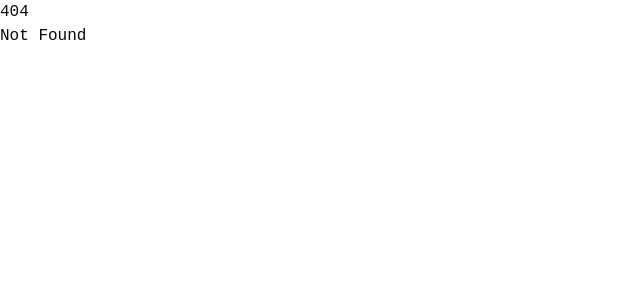
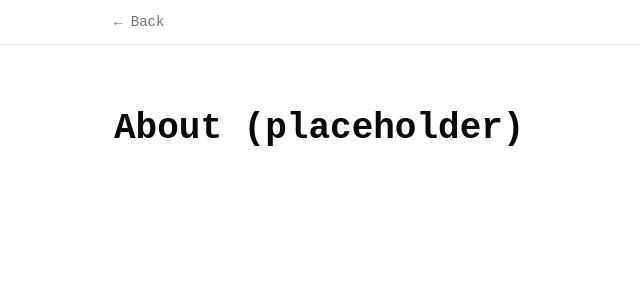
Before and after one commit to bbtgnn/logo-bettona, a SvelteKit app: page /about in a window 1280 px wide. Before the commit this address had no page. Shown: the top 300 px of the page, without its empty margins (0-640 px from the left). Built offline with nearby package versions, Linux system fonts and the light colour scheme.

Commit message:
feat(about): scaffold /about route with placeholder content

```diff
--- /dev/null
+++ b/src/routes/about/+page.svelte
@@ -0,0 +1,15 @@
+<svelte:head><title>About — logo-bettona</title></svelte:head>
+
+<div class="min-h-screen w-full bg-background text-foreground">
+	<header class="border-b">
+		<div class="mx-auto flex max-w-[1100px] items-center px-6 py-3">
+			<a href="/" class="text-sm text-muted-foreground hover:text-foreground" data-testid="about-back-link">
+				← Back
+			</a>
+		</div>
+	</header>
+
+	<main class="mx-auto max-w-[1100px] px-6 py-16">
+		<h1 class="text-4xl font-semibold">About (placeholder)</h1>
+	</main>
+</div>
```
